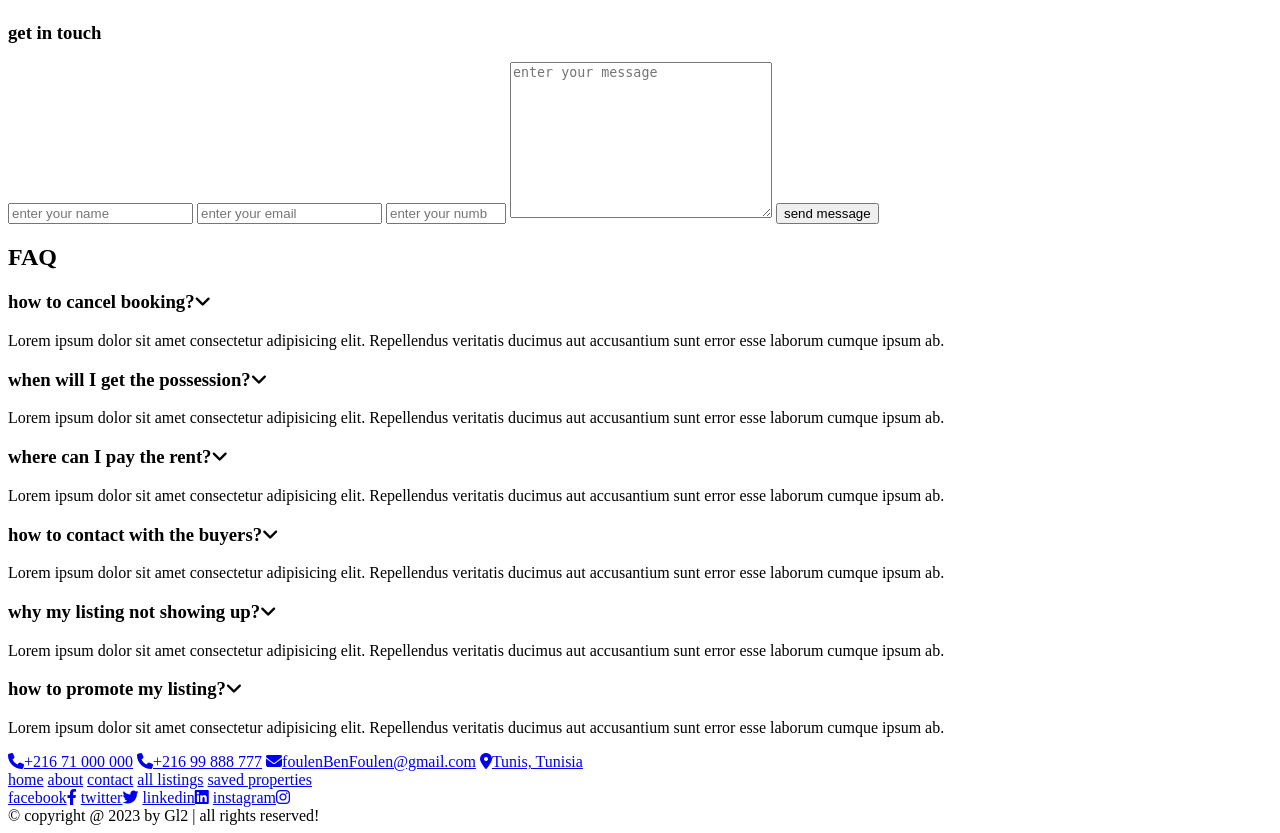
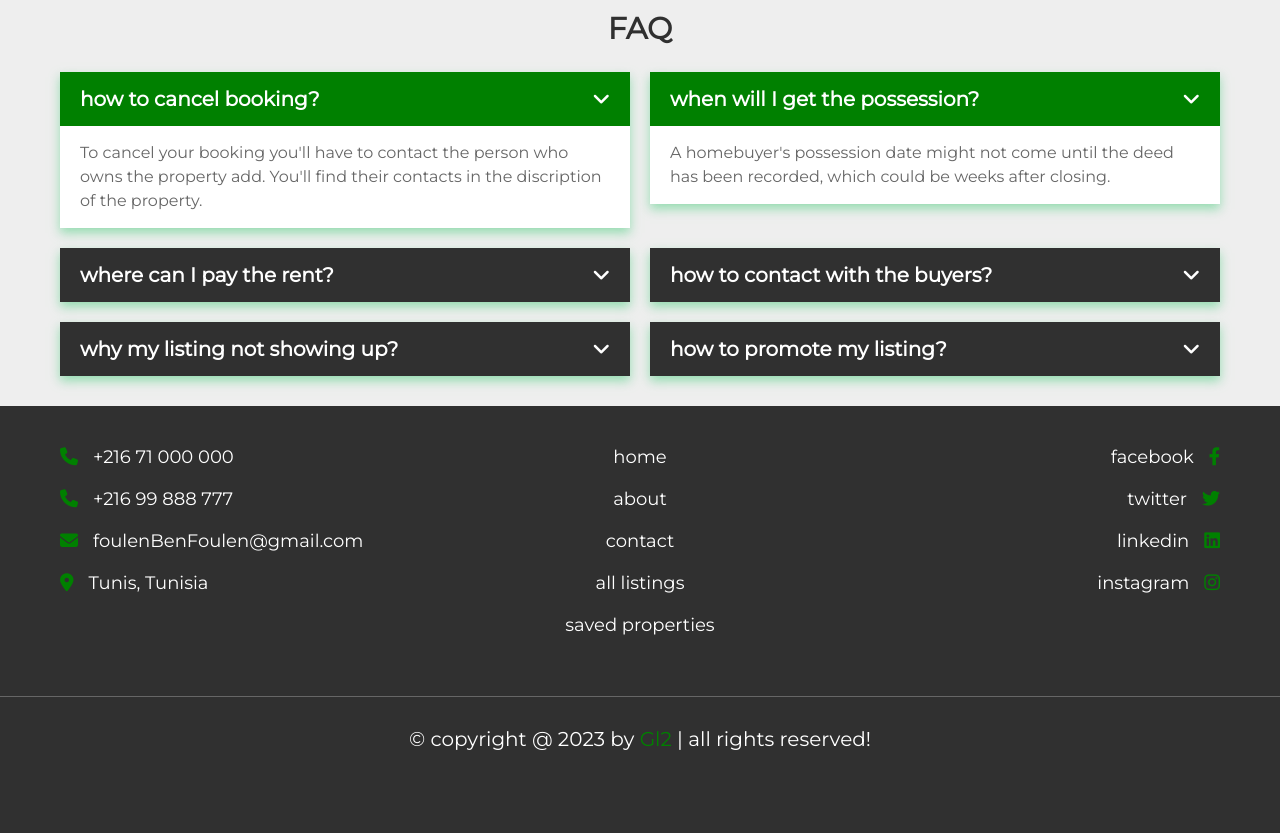
Before and after one commit to olfamedimegh/Projet-web, a PHP site: page /contact.php in a window 1280 px wide. Shown: the part 713-1546 px from the top of the page. After the commit the page ends 1463 px from the top, so only its background shows below. Run offline with PHP 8.4, Linux system fonts and the light colour scheme.

Commit message:
small edits.

```diff
--- a/about.php
+++ b/about.php
@@ -23,7 +23,7 @@ if(isset($_COOKIE['user_id'])){
     <link rel="stylesheet" href="https://cdnjs.cloudflare.com/ajax/libs/font-awesome/6.2.0/css/all.min.css">
 
     <!-- custom css file link  -->
-    <link rel="stylesheet" href="css/style_home.css">
+    <link rel="stylesheet" href="css/final.css">
 
 
 </head>
--- a/contact.php
+++ b/contact.php
@@ -47,7 +47,7 @@ if(isset($_POST['send'])){
     <link rel="stylesheet" href="https://cdnjs.cloudflare.com/ajax/libs/font-awesome/6.2.0/css/all.min.css">
 
     <!-- custom css file link  -->
-    <link rel="stylesheet" href="css/style_home.css">
+    <link rel="stylesheet" href="css/final.css">
 
 </head>
 <body>
@@ -86,32 +86,32 @@ if(isset($_POST['send'])){
 
         <div class="box active">
             <h3><span>how to cancel booking?</span><i class="fas fa-angle-down"></i></h3>
-            <p>Lorem ipsum dolor sit amet consectetur adipisicing elit. Repellendus veritatis ducimus aut accusantium sunt error esse laborum cumque ipsum ab.</p>
+            <p>To cancel your booking you'll have  to contact the person who owns the property add. You'll find their contacts in the discription of the property.</p>
         </div>
 
         <div class="box active">
             <h3><span>when will I get the possession?</span><i class="fas fa-angle-down"></i></h3>
-            <p>Lorem ipsum dolor sit amet consectetur adipisicing elit. Repellendus veritatis ducimus aut accusantium sunt error esse laborum cumque ipsum ab.</p>
+            <p>A homebuyer's possession date might not come until the deed has been recorded, which could be weeks after closing.</p>
         </div>
 
         <div class="box">
             <h3><span>where can I pay the rent?</span><i class="fas fa-angle-down"></i></h3>
-            <p>Lorem ipsum dolor sit amet consectetur adipisicing elit. Repellendus veritatis ducimus aut accusantium sunt error esse laborum cumque ipsum ab.</p>
+            <p>We're sorry that we don't offer online payment. We'd rather have you contact the property owner and figure out a path that suits you both.</p>
         </div>
 
         <div class="box">
             <h3><span>how to contact with the buyers?</span><i class="fas fa-angle-down"></i></h3>
-            <p>Lorem ipsum dolor sit amet consectetur adipisicing elit. Repellendus veritatis ducimus aut accusantium sunt error esse laborum cumque ipsum ab.</p>
+            <p>When opening your dashboard you can acess all requests. There you'll find the buyer's contacts.</p>
         </div>
 
         <div class="box">
             <h3><span>why my listing not showing up?</span><i class="fas fa-angle-down"></i></h3>
-            <p>Lorem ipsum dolor sit amet consectetur adipisicing elit. Repellendus veritatis ducimus aut accusantium sunt error esse laborum cumque ipsum ab.</p>
+            <p>If your listing has incomplete or inaccurate information, it may not be displayed on the website. Make sure all required fields are filled out and that the information you have provided is accurate. If that didn't help try contacting us.</p>
         </div>
 
         <div class="box">
             <h3><span>how to promote my listing?</span><i class="fas fa-angle-down"></i></h3>
-            <p>Lorem ipsum dolor sit amet consectetur adipisicing elit. Repellendus veritatis ducimus aut accusantium sunt error esse laborum cumque ipsum ab.</p>
+            <p>You can share your add's link on your social media accounts that way you'll have more visiters that acess it.</p>
         </div>
 
     </div>
```
